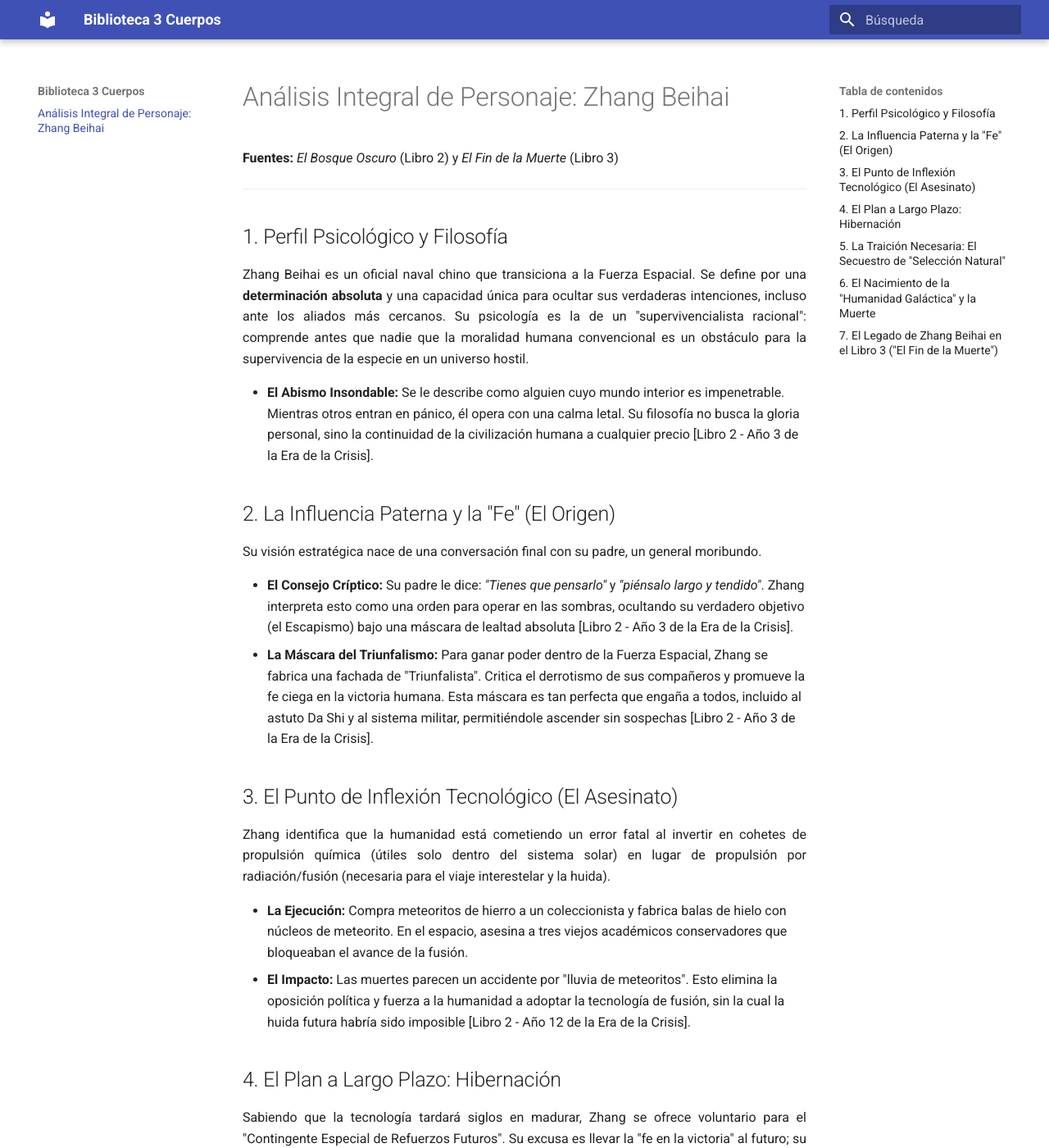
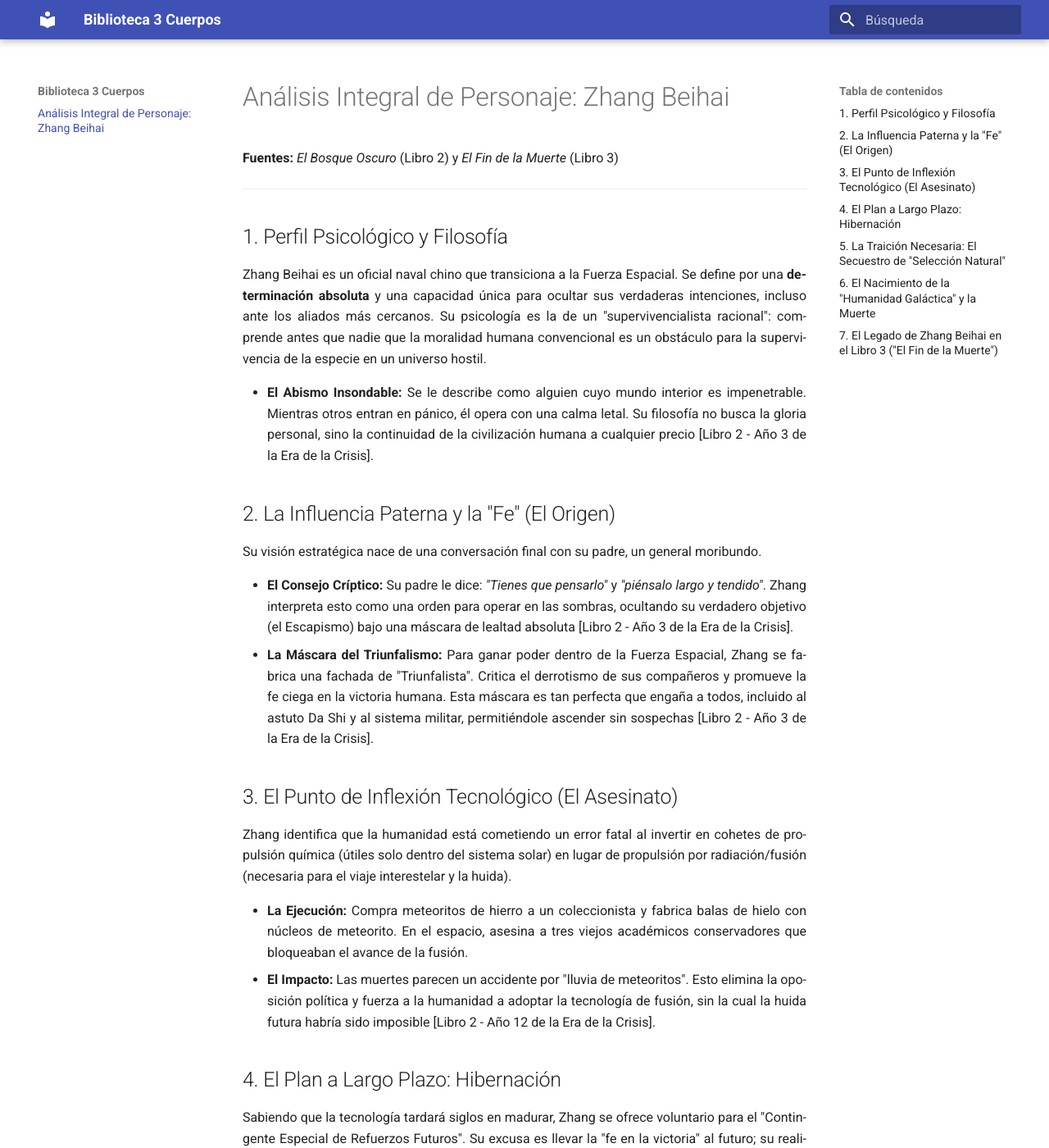
Before and after one commit to jcsepulveda/librosresumen, an MkDocs documentation site: the page built from docs/zhangBeihai.md, in a window 1280 px wide and 1400 px high. Shown: the whole window at 82% size. Built offline with MkDocs 1.6.1 and Material for MkDocs 9.7.7, drawn with Linux system fonts in a browser that asks for light colours.

Commit message:
justificar todo

```diff
--- a/docs/stylesheets/extra.css
+++ b/docs/stylesheets/extra.css
@@ -1,9 +1,17 @@
-/* Forzar la justificación en todos los párrafos de la página */
-.md-typeset p {
+/* --- REGISTRO DE ESTILOS PERSONALIZADOS --- */
+
+/* 1. JUSTIFICACIÓN DE TEXTO */
+/* Aplicar la justificación a párrafos, listas y celdas de tabla */
+.md-typeset p,
+.md-typeset li,
+.md-typeset blockquote,
+.md-typeset td,
+.md-typeset th {
     text-align: justify;
+    hyphens: auto; /* Opcional: Ayuda a la justificación con guiones */
 }
 
-/* Opcional: Centrar las imágenes para que se vean mejor */
+/* 2. CENTRADO DE IMÁGENES (Mantenemos el ajuste opcional) */
 .md-typeset img {
     display: block;
     margin-left: auto;
```
Also changed, not shown: site/stylesheets/extra.css.
